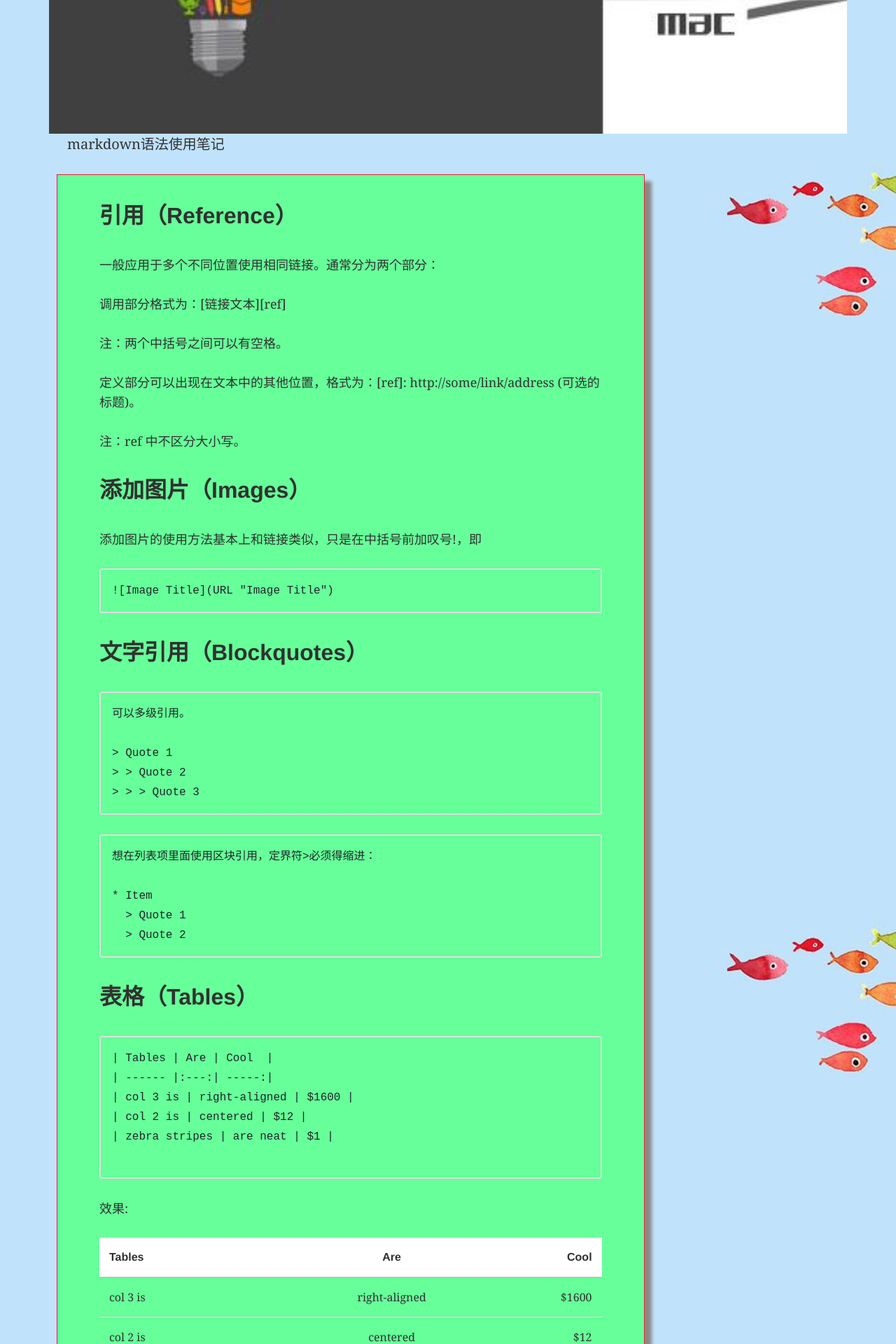
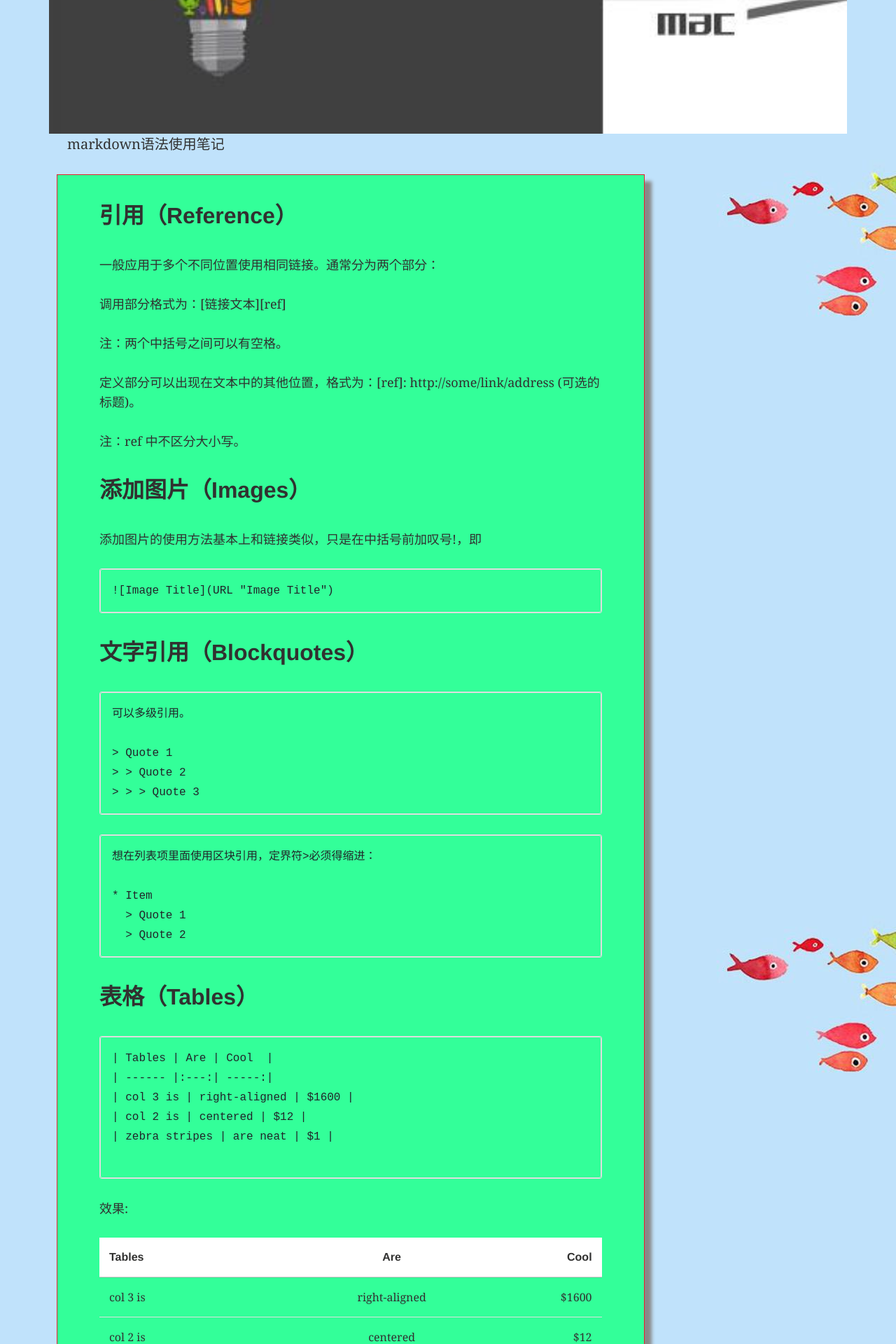
Before and after one commit to lamkk/lamkk.github.io, a Jekyll site: the page built from _posts/2018-1-4-notes(2).md, in a window 1280 px wide. Shown: the part 492-2412 px from the top of the page at 70% size. Built offline with Jekyll 4.4.1, drawn with Linux system fonts in a browser that asks for light colours.

Commit message:
颜色修改

```diff
--- a/_posts/2018-1-4-notes(2).md
+++ b/_posts/2018-1-4-notes(2).md
@@ -8,7 +8,7 @@ image:
   feature: md.jpg
 ---
 markdown语法使用笔记
-<div class="row img-rounded" style="background-color:#66ff99;padding:30px; box-shadow: 10px 10px 5px #888888; border: 1px solid #EA1D2D;">
+<div class="row img-rounded" style="background-color:#33ff99;padding:30px; box-shadow: 10px 10px 5px #888888; border: 1px solid #EA1D2D;">
 <div class="col-md-12">
 <div class="col-md-12"  markdown="1" >
 
```
